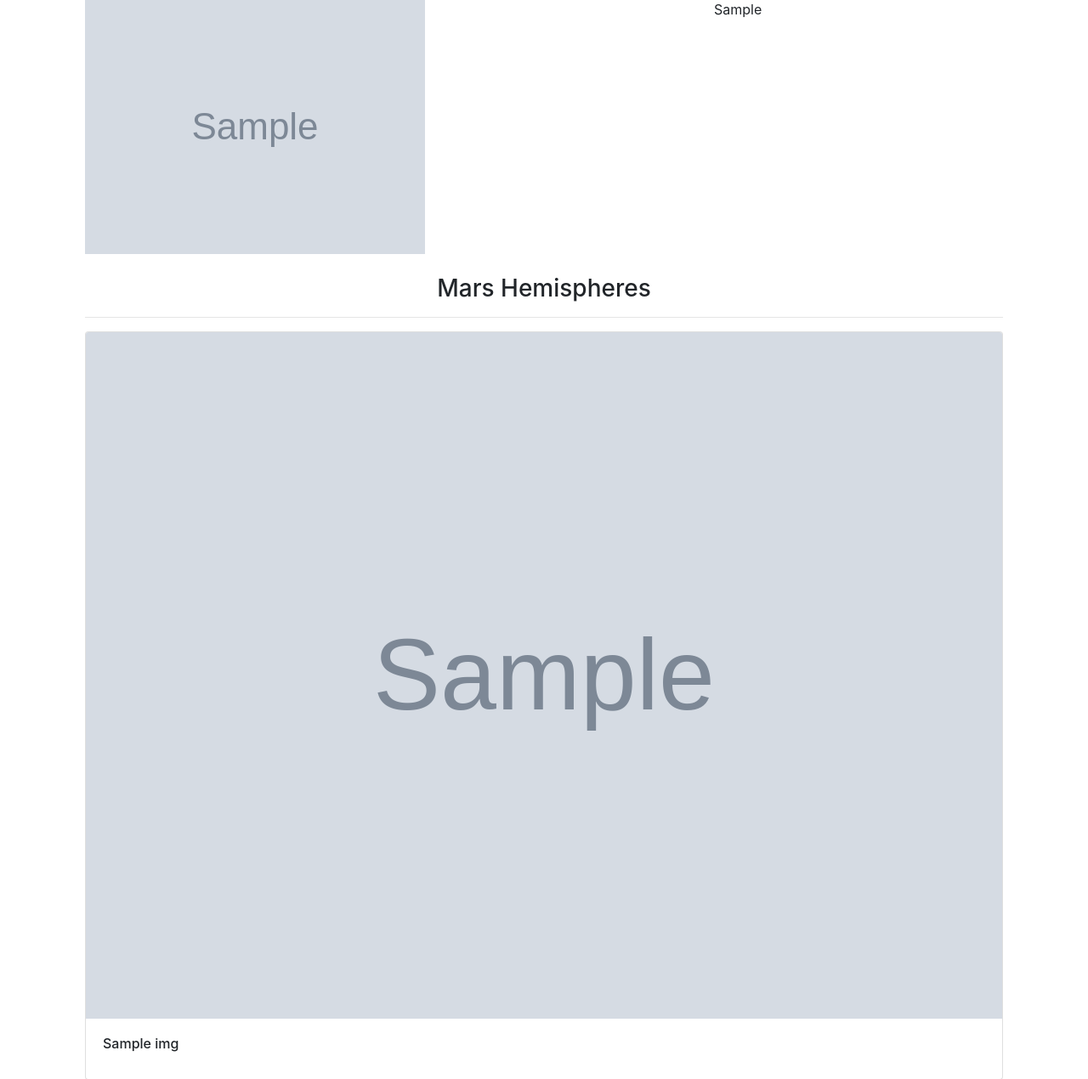
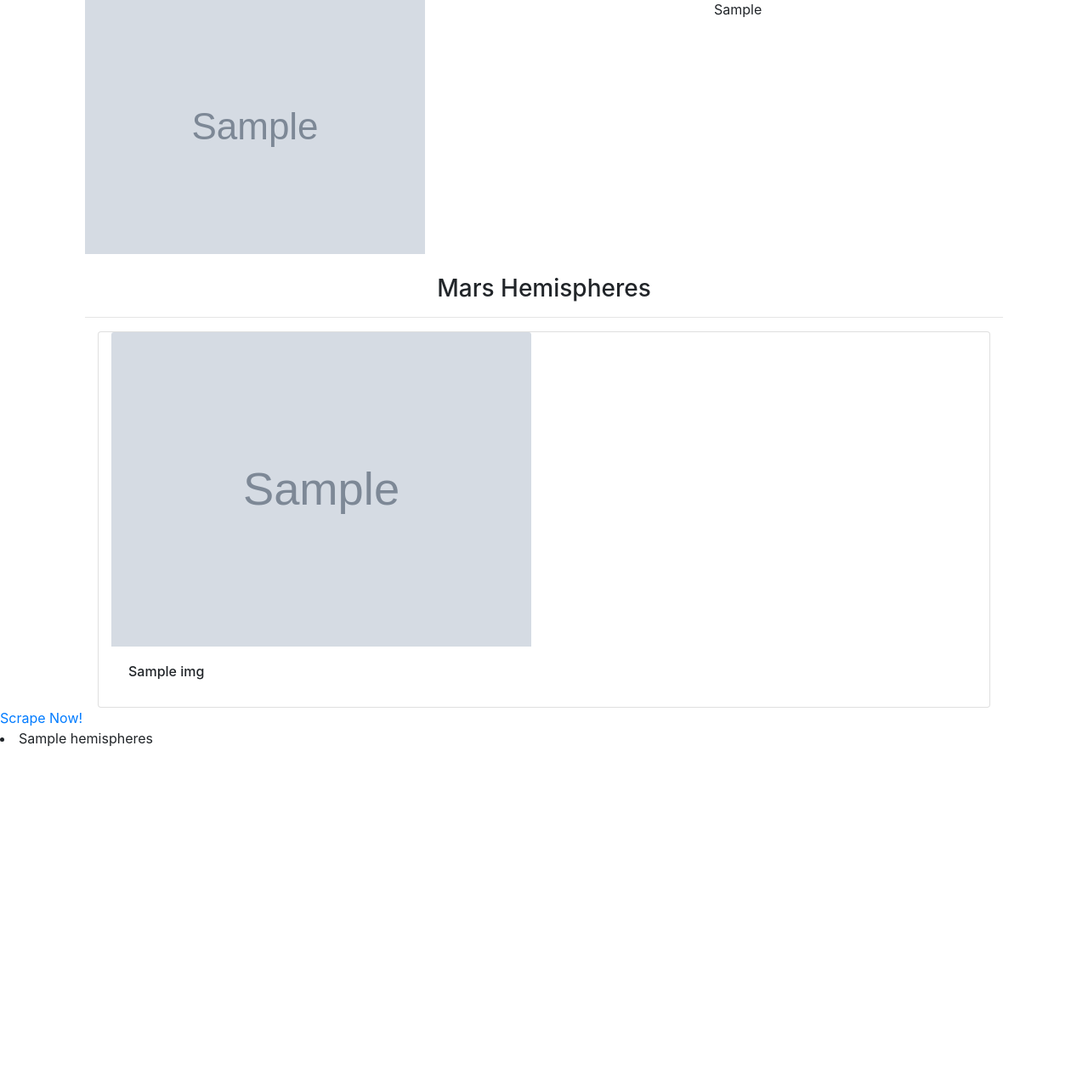
Before and after one commit to tratnikc/web-scraping-challenge, a Flask app: page / in a window 1280 px wide. Shown: the part 396-1666 px from the top of the page at 85% size. After the commit the page ends 1275 px from the top, so only its background shows below. Run offline with Flask 2, Linux system fonts and the light colour scheme; grey boxes marked "Sample" are stand-in pictures; a database or web service that is not in the repository returns one stand-in record (values such as "Sample title"); some libraries are stand-ins or nearby versions.

Commit message:
one column

```diff
--- a/mission-to-mars/templates/index.html
+++ b/mission-to-mars/templates/index.html
@@ -45,12 +45,18 @@
                 <hr>
                 {% for img in mars_record.hemispheres %}
                 <div class="card-deck">
+                    <div class="col-md-12">
                         <div class="card">
-                      <img class="card-img-top" src="{{ img.img_url }}" alt="Card image cap">
+                            <div class="col-md-6">
+                                <img class="card-img-top" src="{{ img.img_url }}" alt="{{ img.title }}">
                                 <div class="card-body">
                                   <h6 class="card-title">{{ img.title }}</h6>
                                 </div>
                             </div>
+
+                        </div>
+                    </div>
+
                 </div>
                 {% endfor %}
 
```
Lines whose indentation alone changed are shown as unchanged.
